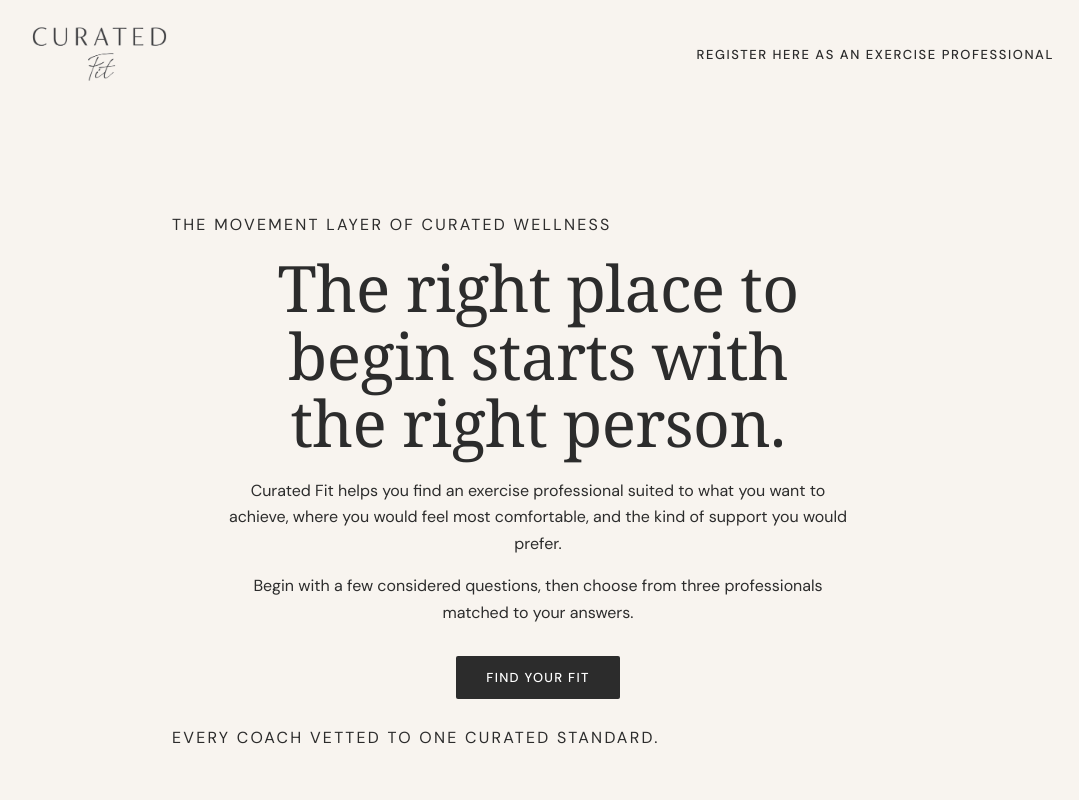
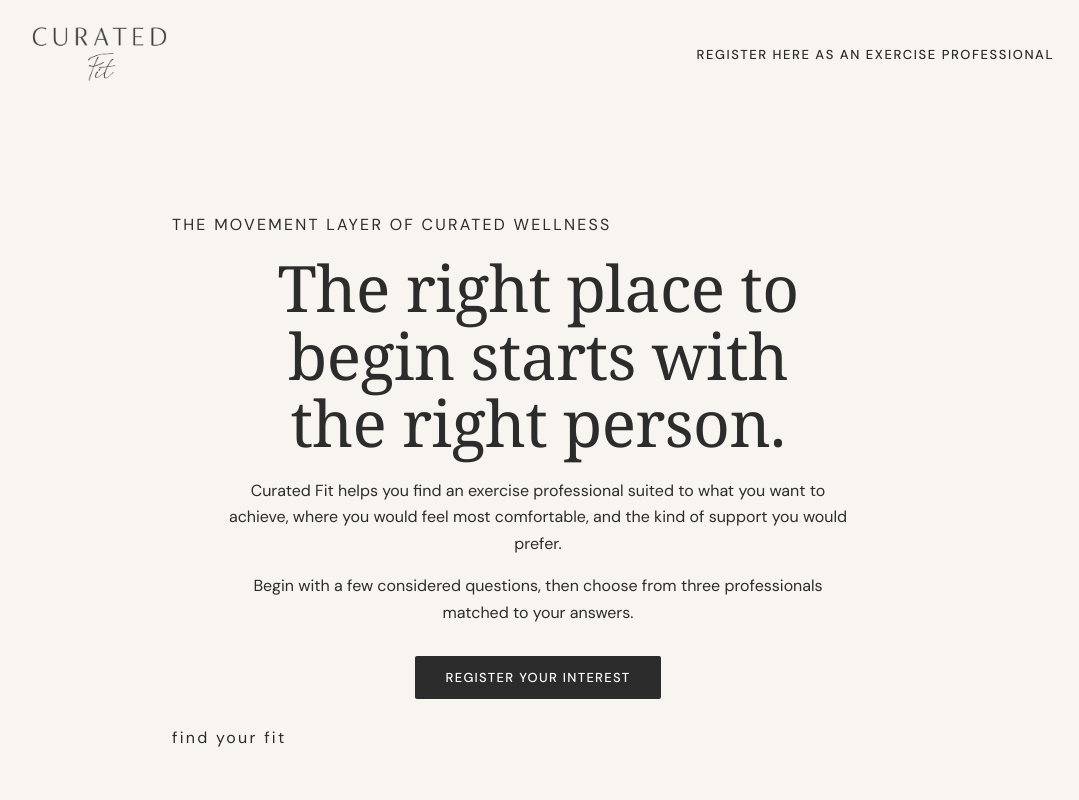
Before and after one commit to EmPerry1972/curated-fit-holding-page, a Next.js app: page / in a window 1280 px wide. Shown: the top 800 px of the page, without its empty margins (102-1181 px from the left). Built offline with nearby package versions, Linux system fonts and the light colour scheme.

Commit message:
Rename CTA buttons to 'Register your interest' and update tagline to 'find your fit'

```diff
--- a/app/page.tsx
+++ b/app/page.tsx
@@ -58,9 +58,9 @@ export default function Page() {
           Begin with a few considered questions, then choose from three professionals matched to your answers.
         </p>
         <div style={{ marginTop: 30 }}>
-          <button type="button" onClick={scrollTop} style={cta}>Find your Fit</button>
+          <button type="button" onClick={scrollTop} style={cta}>Register your interest</button>
         </div>
-        <p style={{ ...eyebrow, marginTop: 26, marginBottom: 0 }}>Every coach vetted to one Curated standard.</p>
+        <p style={{ ...eyebrow, textTransform: "none", marginTop: 26, marginBottom: 0 }}>find your fit</p>
       </section>
 
       <section style={sectionPad}>
@@ -140,7 +140,7 @@ export default function Page() {
         <p style={{ ...body, marginTop: 16, maxWidth: 620, marginLeft: "auto", marginRight: "auto", textAlign: "center" }}>Answer a few considered questions and see three matched professionals, without creating an account or sharing your personal details.</p>
         <p style={{ ...body, marginTop: 16, maxWidth: 620, marginLeft: "auto", marginRight: "auto", textAlign: "center" }}>There is no pressure to continue. Curated Fit helps make the next step clearer, while keeping the decision entirely yours.</p>
         <div style={{ marginTop: 30 }}>
-          <button type="button" onClick={scrollTop} style={cta}>Find your Fit</button>
+          <button type="button" onClick={scrollTop} style={cta}>Register your interest</button>
         </div>
       </section>
 
```
